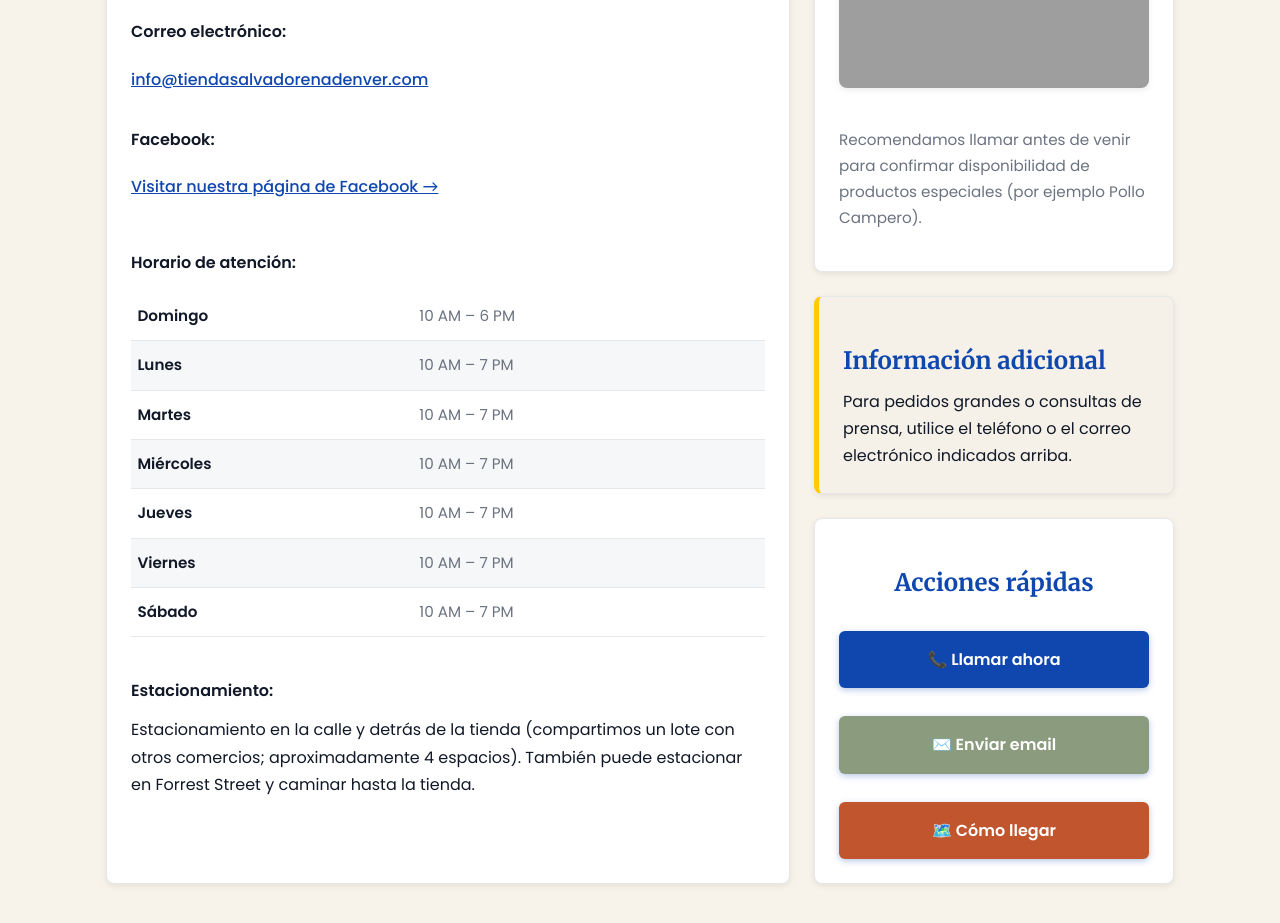
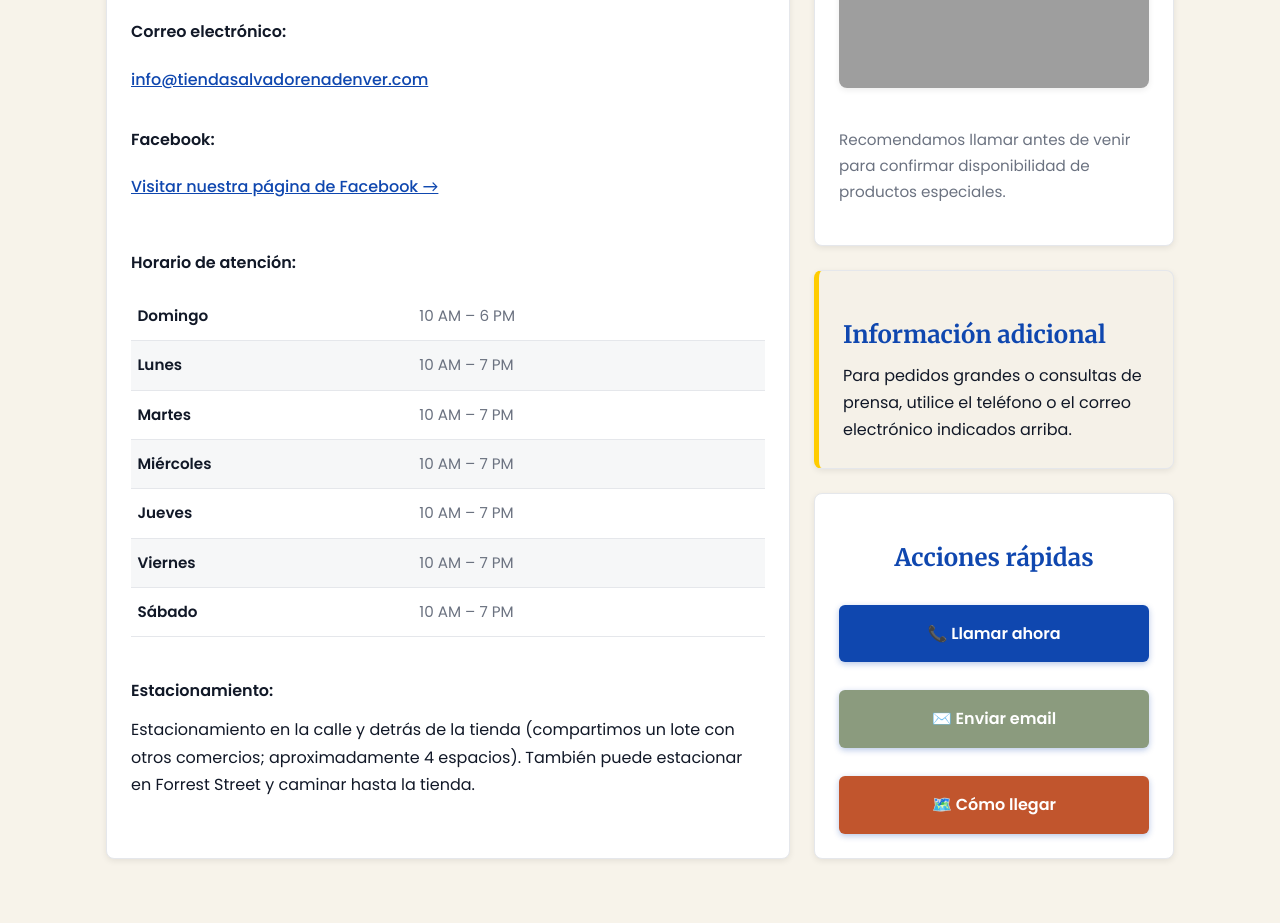
Before and after one commit to dquint32/finalproject, a plain HTML site: page contact.html in a window 1280 px wide. Shown: the part 880-1803 px from the top of the page. Drawn offline with Linux system fonts and the light colour scheme; grey boxes are pictures that could not be loaded.

Commit message:
Update contact.html with new content and structure

```diff
--- a/contact.html
+++ b/contact.html
@@ -186,7 +186,7 @@ Gemini Use Case: Image Generation (creating the custom cartoon images of Jorge a
             referrerpolicy="no-referrer-when-downgrade"
             aria-label="Mapa de ubicación de Tienda Salvadoreña"></iframe>
           <p style="margin-top: 1rem; color: var(--muted-gray); font-size: 0.95rem;" data-i18n="contact.map.note">
-            Recomendamos llamar antes de venir para confirmar disponibilidad de productos especiales (por ejemplo Pollo Campero).
+            Recomendamos llamar antes de venir para confirmar disponibilidad de productos especiales.
           </p>
         </div>
 
```
